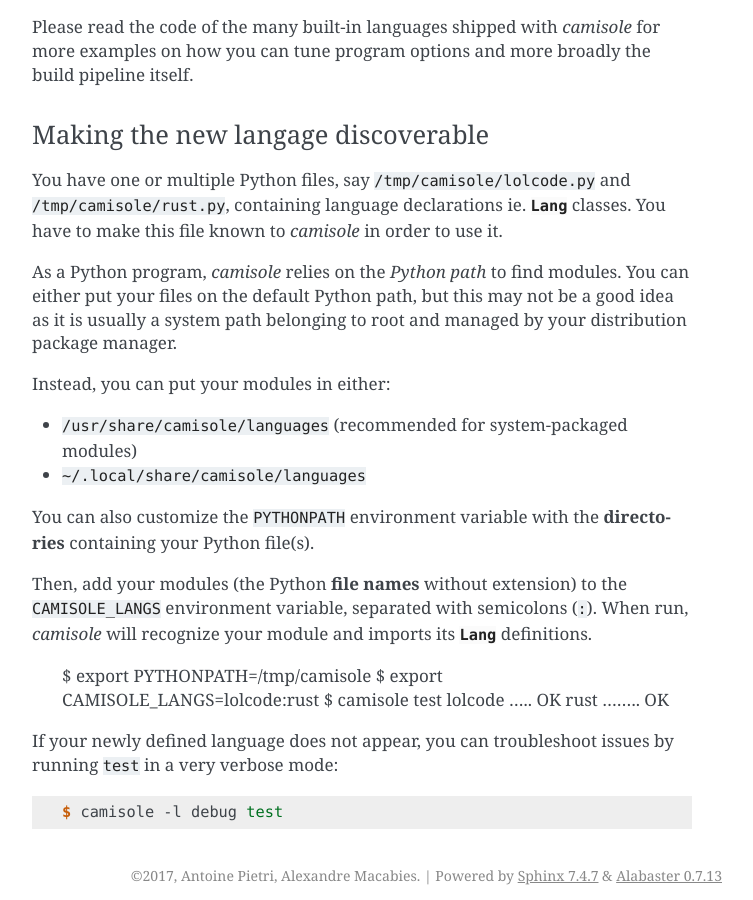
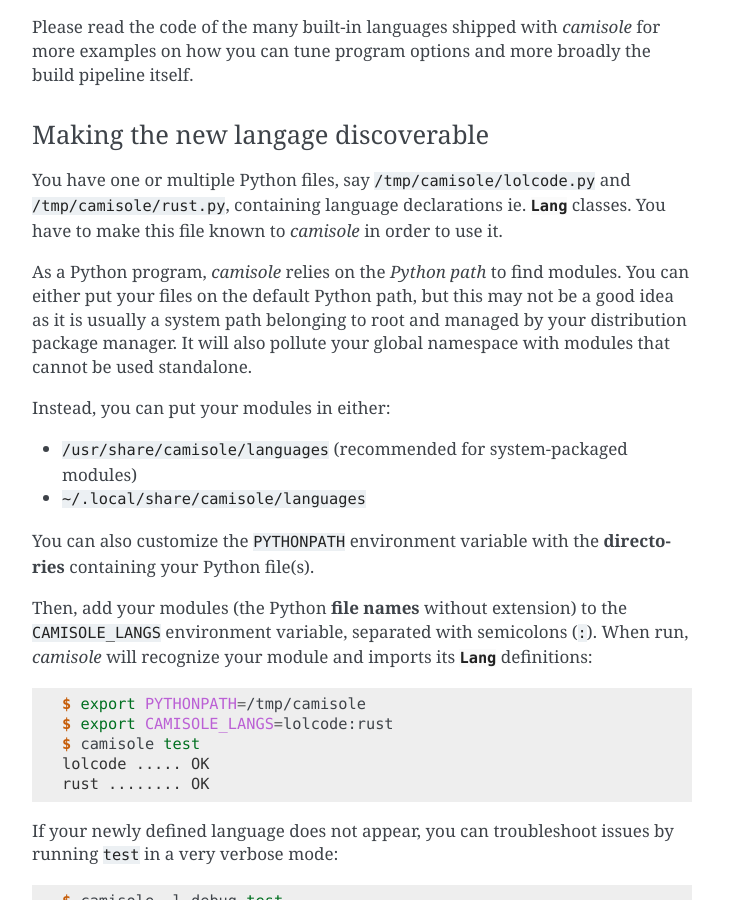
Before and after one commit to prologin/camisole, a Sphinx documentation site: the page built from doc/extending.rst, in a window 1280 px wide and 900 px high, scrolled down 1662 px. Shown: the whole window, without its empty margins (388-1141 px from the left). Built offline with Sphinx 7.4.7, drawn with Linux system fonts in a browser that asks for light colours; pages that are not in the unit, such as notebooks, are missing from menus.

Commit message:
doc: fix highlighting in extending.rst

```diff
--- a/doc/extending.rst
+++ b/doc/extending.rst
@@ -102,7 +102,8 @@
 As a Python program, |project| relies on the *Python path* to find modules.
 You can either put your files on the default Python path, but this may not be
 a good idea as it is usually a system path belonging to root and managed by
-your distribution package manager.
+your distribution package manager. It will also pollute your global namespace
+with modules that cannot be used standalone.
 
 Instead, you can put your modules in either:
 
@@ -115,7 +116,7 @@
 Then, add your modules (the Python **file names** without extension) to the
 ``CAMISOLE_LANGS`` environment variable, separated with semicolons (``:``).
 When run, |project| will recognize your module and imports its :class:`Lang`
-definitions.
+definitions::
 
     $ export PYTHONPATH=/tmp/camisole
     $ export CAMISOLE_LANGS=lolcode:rust
```
